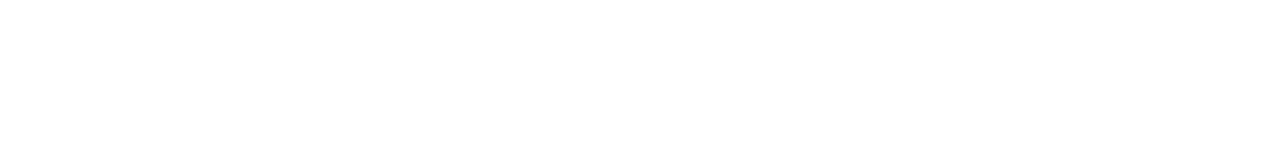
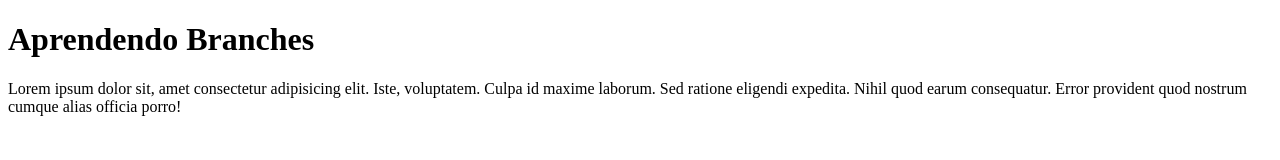
Before and after one commit to annadmsc/aula4-branches, a plain HTML site: page index.html in a window 1280 px wide. Drawn offline with Linux system fonts and the light colour scheme.

Commit message:
Update index.html

```diff
--- a/index.html
+++ b/index.html
@@ -4,9 +4,12 @@
     <meta charset="UTF-8">
     <meta http-equiv="X-UA-Compatible" content="IE=edge">
     <meta name="viewport" content="width=device-width, initial-scale=1.0">
-    <title>Document</title>
+    <title> Branches </title>
 </head>
 <body>
-
+    <h1> Aprendendo Branches </h1>
+            <main>
+                <p> Lorem ipsum dolor sit, amet consectetur adipisicing elit. Iste, voluptatem. Culpa id maxime laborum. Sed ratione eligendi expedita. Nihil quod earum consequatur. Error provident quod nostrum cumque alias officia porro!</p>
+            </main>
 </body>
 </html>
```
